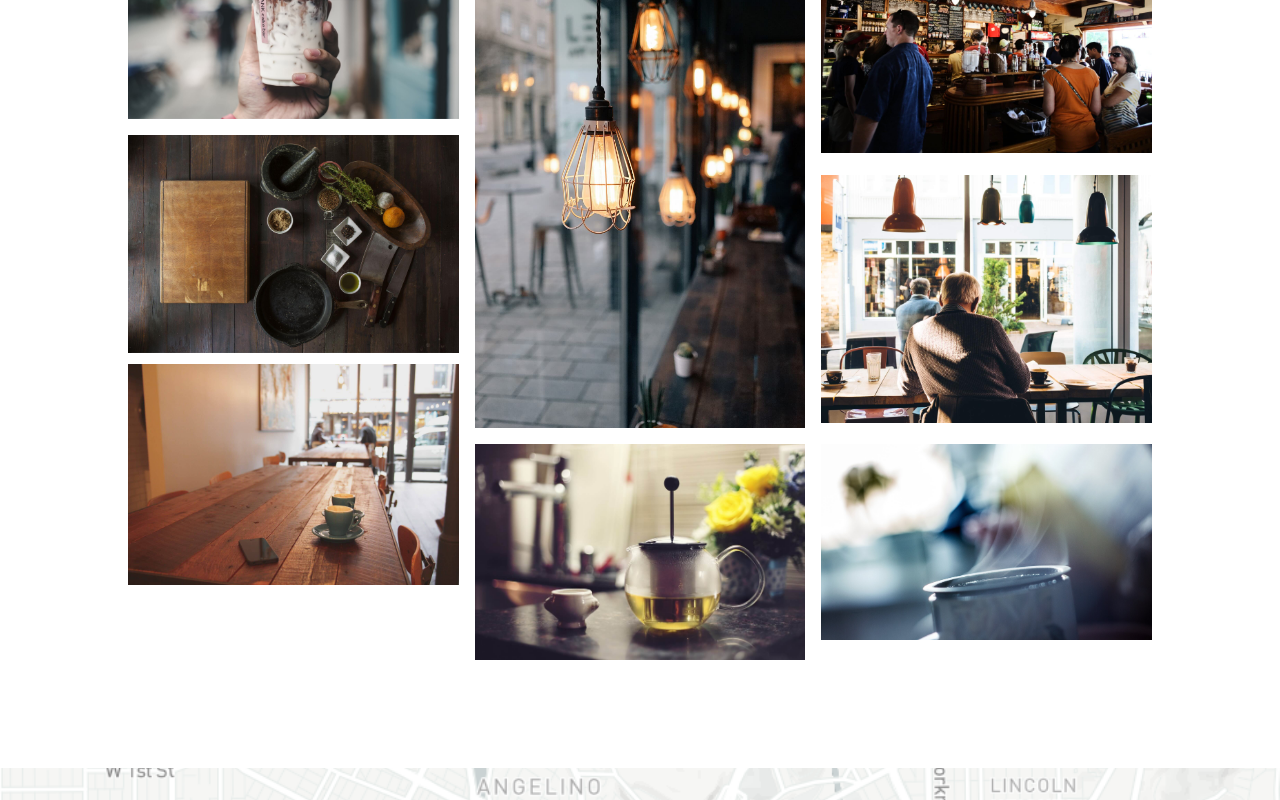
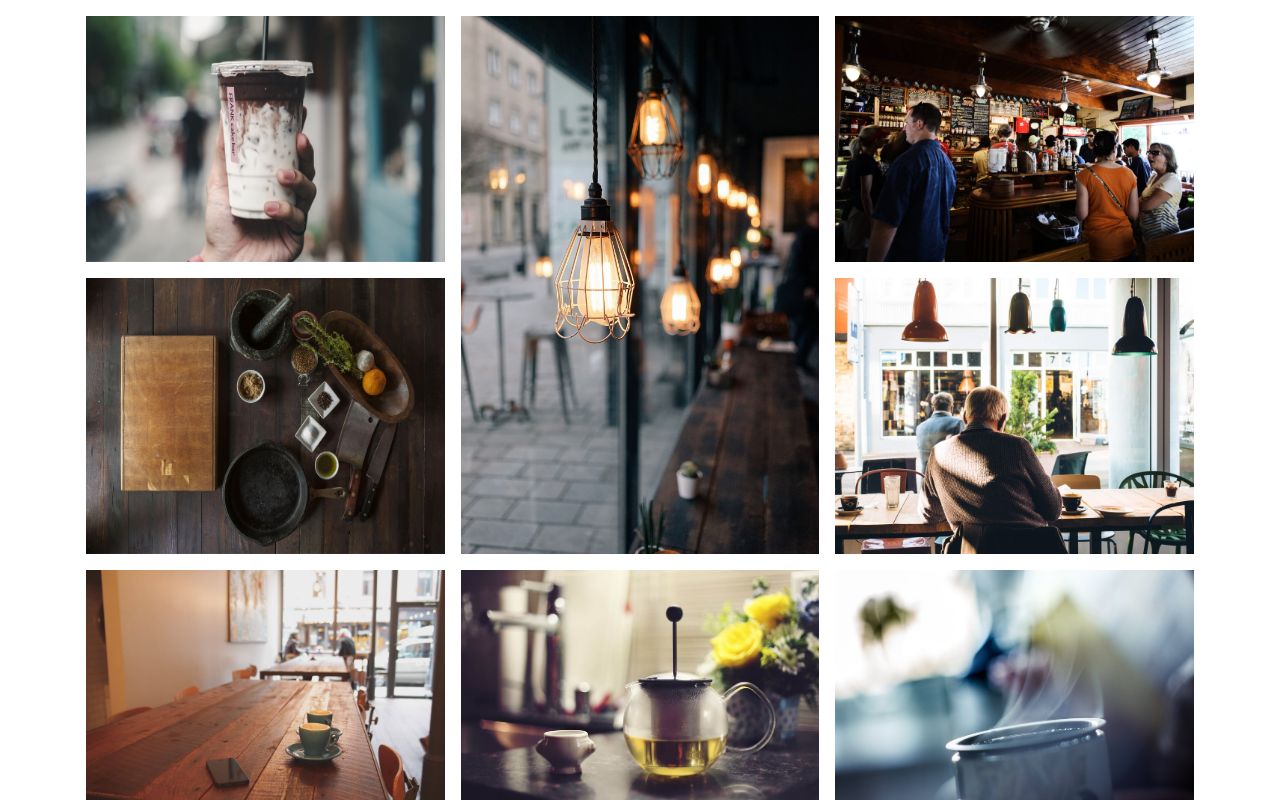
Before and after one commit to Iceblockp/Touche-cafe, a React (Vite) app: page / in a window 1280 px wide. Shown: the part 6080-6880 px from the top of the page. Built offline with nearby package versions, Linux system fonts and the light colour scheme; a web font is replaced by a local one.

Commit message:
GallerySectionFixed

```diff
--- a/src/components/Gallery.jsx
+++ b/src/components/Gallery.jsx
@@ -1,17 +1,17 @@
-import React from 'react'
-import GalleryTitle from './GalleryTitle'
-import GalleryPhotos from './GalleryPhotos'
+import React from "react";
+import GalleryTitle from "./GalleryTitle";
+import GalleryPhotos from "./GalleryPhotos";
 
 const Gallery = () => {
   return (
-  <div className=" container mx-auto py-7 max-w-[80%] mb-20">
-   <div  className="flex justify-content-center items-center">
-   < GalleryTitle />
-   </div>
+    <div className=" container mx-auto py-[6rem] max-w-[1140px] ">
+      <div className="flex justify-content-center items-center ">
+        <GalleryTitle />
+      </div>
 
-    < GalleryPhotos />
-  </div>
-  )
-}
+      <GalleryPhotos />
+    </div>
+  );
+};
 
-export default Gallery
+export default Gallery;
--- a/src/components/GalleryPhotos.jsx
+++ b/src/components/GalleryPhotos.jsx
@@ -11,35 +11,35 @@ import gallery8 from "../image/gallery8.jpg";
 
 const GalleryPhotos = () => {
   return (
-    <div className="grid md:grid-cols-3  sm:grid-cols-2  gap-4 ">
-      <div className="sm:mb-4">
+    <div className="grid md:grid-cols-3 grid-cols-2 relative gap-4 p-4 ">
+      <div className=" ">
         <img
           src={gallery1}
           alt=""
-          className=" cursor-pointer
+          className=" cursor-pointer h-full
         "
         />
       </div>
       <div className=" row-span-2">
-        <img src={gallery2} alt="" className=" cursor-pointer" />
-      </div>
-      <div className="md:mt-0 sm:-mt-20 ">
-        <img src={gallery3} alt="" className=" cursor-pointer" />
-      </div>
-      <div className="lg:-mt-10 md:-mt-6 sm:-mt-16">
-        <img src={gallery4} alt="" className=" cursor-pointer" />
+        <img src={gallery2} alt="" className=" cursor-pointer h-full" />
       </div>
       <div className="">
-        <img src={gallery5} alt="" className=" cursor-pointer" />
-      </div>
-      <div className="lg:-mt-20 md:-mt-12 sm:-mt-[90px] ">
-        <img src={gallery6} alt="" className=" cursor-pointer" />
+        <img src={gallery3} alt="" className=" cursor-pointer h-full" />
       </div>
       <div className="">
-        <img src={gallery7} alt="" className=" cursor-pointer" />
+        <img src={gallery4} alt="" className=" cursor-pointer h-full " />
       </div>
-      <div className="md:mt-0 sm:-mt-[88px] ">
-        <img src={gallery8} alt="" className=" cursor-pointer" />
+      <div className="">
+        <img src={gallery5} alt="" className=" cursor-pointer h-full" />
+      </div>
+      <div className="">
+        <img src={gallery6} alt="" className=" cursor-pointer h-full" />
+      </div>
+      <div className="">
+        <img src={gallery7} alt="" className=" cursor-pointer h-full" />
+      </div>
+      <div className="">
+        <img src={gallery8} alt="" className=" cursor-pointer h-full" />
       </div>
     </div>
   );
--- a/src/components/GalleryTitle.jsx
+++ b/src/components/GalleryTitle.jsx
@@ -2,7 +2,7 @@ import React from "react";
 
 const GalleryTitle = () => {
   return (
-    <div className=" mx-auto  text-center">
+    <div className=" mx-auto  text-center px-2">
       <h1 className="mb-2 font-heading text-3xl  ">Our Gallery</h1>
       <p className="mb-6 text-gray-500">
         Lorem ipsum dolor sit amet consectetur adipisicing elit.
--- a/src/components/TopHeader.jsx
+++ b/src/components/TopHeader.jsx
@@ -25,13 +25,13 @@ const TopHeader = () => {
         } items-center justify-between pt-5`}
       >
         <div className=" hidden lg:flex  font-bold text-sm">
-          <a className="p-4  hover:text-yellow-400" href="">
+          <a className="p-4 hover:text-yellow-400" href="">
             ABOUT US
           </a>
-          <a className="p-4  hover:text-yellow-400" href="#MENU">
+          <a className="p-4 hover:text-yellow-400" href="#MENU">
             MENU
           </a>
-          <a className="p-4  hover:text-yellow-400" href="#RESERVATION">
+          <a className="p-4 hover:text-yellow-400" href="#RESERVATION">
             RESERVATION
           </a>
         </div>
```
